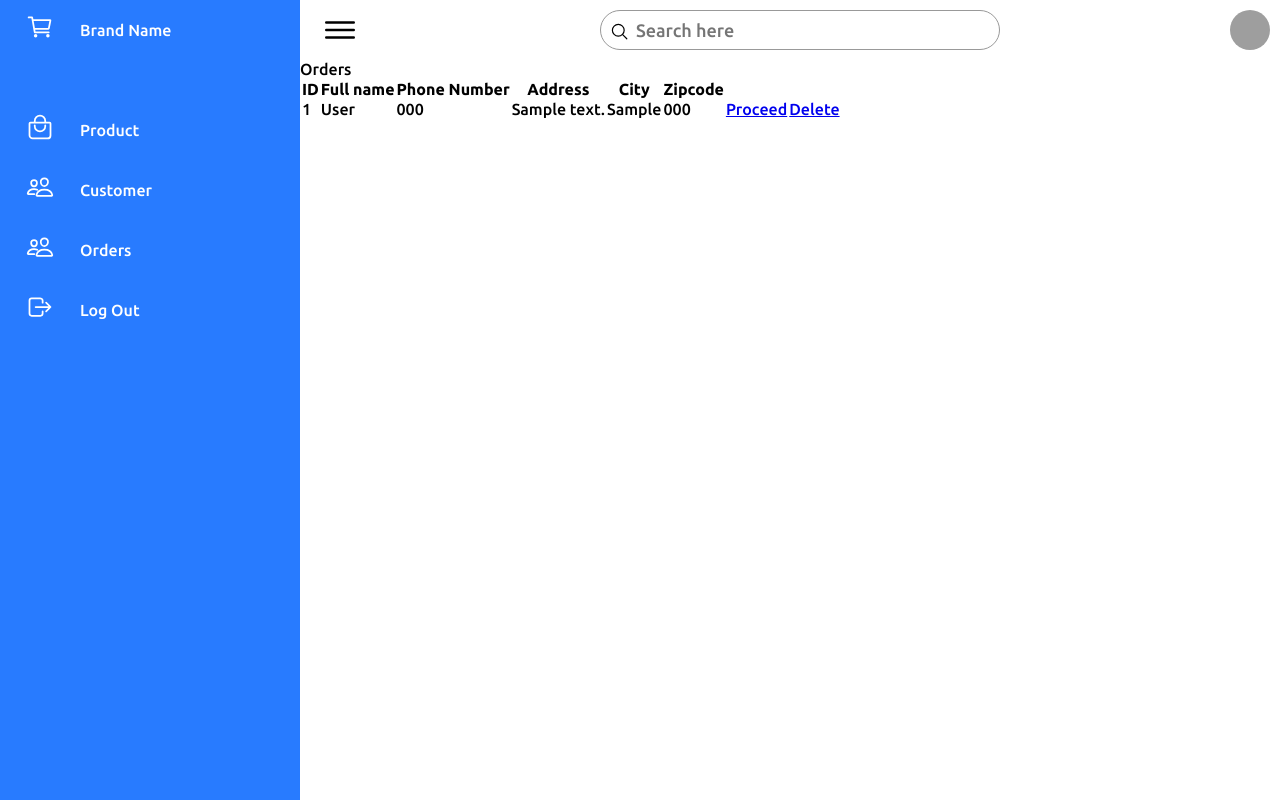
After one commit to mbasnet201819/WebDevelopmentProject-Exclsv, a Django app: page /order in a window 1280 px wide. The commit adds this page. Run offline with Django 4.2, Linux system fonts and the light colour scheme; tables that the repository leaves empty hold one stand-in row (values such as "Sample post"); grey boxes are pictures that could not be loaded.

Commit message:
changes in admin panel and add payment page

```diff
--- a/product/forms.py
+++ b/product/forms.py
@@ -1,8 +1,12 @@
 from django import forms
-from product.models import Product
+from product.models import Product, Order
 
 
 class ProductForm(forms.ModelForm):
     class Meta:
         model = Product
         fields = "__all__"
+class OrderForm(forms.ModelForm):
+    class Meta:
+        model = Order
+        fields = "__all__"
--- a/product/models.py
+++ b/product/models.py
@@ -10,7 +10,18 @@ class Product(models.Model):
     finalprice = models.CharField(max_length=100)
     previousprice = models.CharField(max_length=100)
 
-    # quantity = models.CharField(max_length=200)
 
     class Meta:
         db_table = "product"
+# Create your models here.
+class Order(models.Model):
+    id = models.AutoField(auto_created=True, primary_key=True)
+    fullname = models.CharField(max_length=100)
+    phonenumber = models.CharField(max_length=100)
+    address = models.CharField(max_length=100)
+    city = models.CharField(max_length=100)
+    zipcode = models.CharField(max_length=100)
+
+
+    class Meta:
+        db_table = "order"
--- a/product/urls.py
+++ b/product/urls.py
@@ -5,10 +5,13 @@ from . import views
 urlpatterns = [
 
     path('product_create', views.product_create, name='product_create'),
+    path('order_create', views.order_create, name='order_create'),
     path('create', views.create, name='create'),
+    path('order', views.order, name='order'),
     path('Sale/', views.Sale, name='Sale'),
     path('pupdate/<str:p_id>', views.pupdate, name='pupdate'),
-    path('pdelete/<int:p_id>', views.pdelete, name='pdelete')
+    path('pdelete/<int:p_id>', views.pdelete, name='pdelete'),
+    path('odelete/<int:p_id>', views.odelete, name='odelete')
 
 
 ]
--- a/product/views.py
+++ b/product/views.py
@@ -1,11 +1,16 @@
 from django.shortcuts import render, redirect
 
-from product.forms import ProductForm
-from product.models import Product
+from product.forms import ProductForm, OrderForm
+from product.models import Product, Order
 
 
 def create(request):  # add product page
     return render(request, 'administator/addproduct.html')
+
+
+def order(request):  # add product page
+    ord = Order.objects.all()
+    return render(request, 'administator/orders.html', {'order': ord})
 
 
 def product_create(request):
@@ -14,10 +19,22 @@ def product_create(request):
         form = ProductForm(request.POST, request.FILES)
         form.save()
         print("uploaded to database")
-        return redirect("/create")
+        return redirect("/order")
     else:
         form = ProductForm()
     return render(request, "administator/admin.html", {'form': form})
+
+
+def order_create(request):
+    if request.method == "POST":
+        print(request.POST)
+        form = OrderForm(request.POST, request.FILES)
+        form.save()
+        print("uploaded to database")
+        return redirect("Sale")
+    else:
+        form = OrderForm()
+    return render(request, "Main/payment.html", {'form': form})
 
 
 def Sale(request):
@@ -41,3 +58,9 @@ def pdelete(request, p_id):
     product = Product.objects.get(id=p_id)
     product.delete()
     return redirect("/show")
+
+
+def odelete(request, p_id):
+    order = Order.objects.get(id=p_id)
+    order.delete()
+    return redirect("/order")
--- a/static/css/style.css
+++ b/static/css/style.css
@@ -128,13 +128,15 @@ section{
 }
 
 .header-2 .icons a{
-  font-size: 2.5rem;
+  font-size: 2rem;
   color:var(--black);
   padding-left: 1rem;
+  border-radius: .5rem;
 }
 
 .header-2 .icons a:hover{
-  color:var(--green);
+  background:var(--green);
+  color: #fff ;
 }
 
 #menu-bar{
--- a/templates/Main/Main.html
+++ b/templates/Main/Main.html
@@ -46,9 +46,7 @@
         </nav>
 
         <div class="icons">
-            <a href="#" class="fas fa-shopping-cart"></a>
-            <a href="#" class="fas fa-heart"></a>
-            <a href="/logout" class="fas fa-user-circle"></a>
+            <a href="/logout" class="fas fa-sign-out">Logout</a>
         </div>
 
     </div>
--- /dev/null
+++ b/templates/administator/orders.html
@@ -0,0 +1,148 @@
+{% load static %}
+<!DOCTYPE html>
+<html lang="en">
+<head>
+    <meta charset="UTF-8">
+    <meta http-equiv="X-UA-Compatible" content="IE=edge">
+    <meta name="viewport" content="width=device-width, initial-scale=1.0">
+    <title>Document</title>
+    <link rel="stylesheet" type="text/css" href="./.././../static/css/adminstyle.css">
+</head>
+<body>
+<div class="container">
+    <div class="navigation">
+        <ul>
+            <li>
+                <a href="#">
+                    <span class="icon "><ion-icon name="cart-outline"></ion-icon></span>
+                    <span class="title ">Brand Name</span>
+                </a>
+            </li>
+            <li>
+                <a href="/show">
+                    <span class="icon "><ion-icon name="bag-handle-outline"></ion-icon></span>
+                    <span class="title ">Product</span>
+                </a>
+            </li>
+            <li>
+                <a href="/cust">
+                    <span class="icon "><ion-icon name="people-outline"></ion-icon></span>
+                    <span class="title ">Customer</span>
+                </a>
+            </li>        <li>
+                <a href="/order">
+                    <span class="icon "><ion-icon name="people-outline"></ion-icon></span>
+                    <span class="title ">Orders</span>
+                </a>
+            </li>
+
+            <li>
+                <a href="/logout">
+                    <span class="icon "><ion-icon name="log-out-outline"></ion-icon></span>
+                    <span class="title ">Log Out</span>
+                </a>
+            </li>
+        </ul>
+    </div>
+
+    <div class="main">
+        <div class="topbar">
+            <div class="toggle">
+                <ion-icon name="menu-outline"></ion-icon>
+            </div>
+            <div class="search">
+                <label>
+                    <input type="text" placeholder="Search here">
+                    <ion-icon name="search-outline"></ion-icon>
+                </label>
+            </div>
+            <div class="user">
+                <img src="#" alt="">
+            </div>
+        </div>
+
+
+        <section class="home-section" id="section1">
+
+            <div class="home-content">
+
+                <div class="overview-boxes">
+
+
+                </div>
+
+                <div class="sales-boxes">
+
+                    <div class="recent-sales box">
+                        <div class="title">Orders</div>
+                        <table class="table table-striped">
+                            <thead>
+                            <tr>
+                                <th>ID</th>
+                                <th>Full name</th>
+                                <th>Phone Number</th>
+                                <th>Address</th>
+                                <th>City</th>
+                                <th>Zipcode</th>
+                            </tr>
+                            </thead>
+                            <tbody>
+                            {% for o in order %}
+                                <tr>
+                                    <td>{{ o.id }}</td>
+                                    <td>{{ o.fullname }}</td>
+                                    <td>{{ o.phonenumber }}</td>
+                                    <td>{{ o.address }}</td>
+                                    <td>{{ o.city }}</td>
+                                    <td>{{ o.zipcode }}</td>
+                                         <td>
+                                        <div class="">
+                                            <a href="#">Proceed</a>
+                                        </div>
+                                    </td>
+                                    <td>
+                                        <div class="">
+                                            <a href="{% url 'odelete' o.id %}">Delete</a>
+                                        </div>
+                                    </td>
+                                </tr>
+                            {% endfor %}
+
+
+                            </tbody>
+
+                        </table>
+
+                    </div>
+                </div>
+            </div>
+        </section>
+    </div>
+</div>
+
+<script type="module" src="https://unpkg.com/ionicons@5.5.2/dist/ionicons/ionicons.esm.js"></script>
+<script nomodule src="https://unpkg.com/ionicons@5.5.2/dist/ionicons/ionicons.js"></script>
+
+<script>
+    let toggle = document.querySelector('.toggle');
+    let navigation = document.querySelector('.navigation');
+    let main = document.querySelector('.main');
+
+    toggle.onclick = function () {
+        navigation.classList.toggle('active')
+        main.classList.toggle('active')
+    }
+
+    let list = document.querySelectorAll('.navigation li');
+
+    function activeLink() {
+        list.forEach((item) =>
+            item.classList.remove('hovered'));
+        this.classList.add('hovered')
+    }
+
+    list.forEach((items) =>
+        item.addEventListener('mouseover', activeLink));
+</script>
+</body>
+</html>
--- a/templates/index.html
+++ b/templates/index.html
@@ -45,9 +45,7 @@
         </nav>
 
         <div class="icons">
-            <a href="#" class="fas fa-shopping-cart"></a>
-            <a href="#" class="fas fa-heart"></a>
-            <a href="{%  url 'login' %}" class="fas fa-user-circle"></a>
+            <a href="{%  url 'login' %}"> Login/Register</a>
         </div>
 
     </div>
@@ -171,7 +169,7 @@
             <h3>contact info</h3>
             <a href="#" class="links"> <i class="fas fa-phone"></i> +977 9818201247 </a>
             <a href="#" class="links"> <i class="fas fa-phone"></i> +977 9818201247 </a>
-            <a href="#" class="links"> <i class="fas fa-envelope"></i> fashionhub@gmail.com </a>
+            <a href="#" class="links"> <i class="fas fa-envelope"></i> exclsv@gmail.com </a>
             <a href="#" class="links"> <i class="fas fa-map-marker-alt"></i> kathmandu, nepal - 410006 </a>
         </div>
 
--- a/templates/register.html
+++ b/templates/register.html
@@ -28,7 +28,7 @@
               <div class="actual-form">
                 <div class="input-wrap">
                   <input
-                          name="name"
+                          name="username"
                     type="text"
                     minlength="4"
                     class="input-field"
```
Also changed, not shown: templates/Main/Product.html (+1 -6 lines), templates/login.html (+6 -3 lines).
